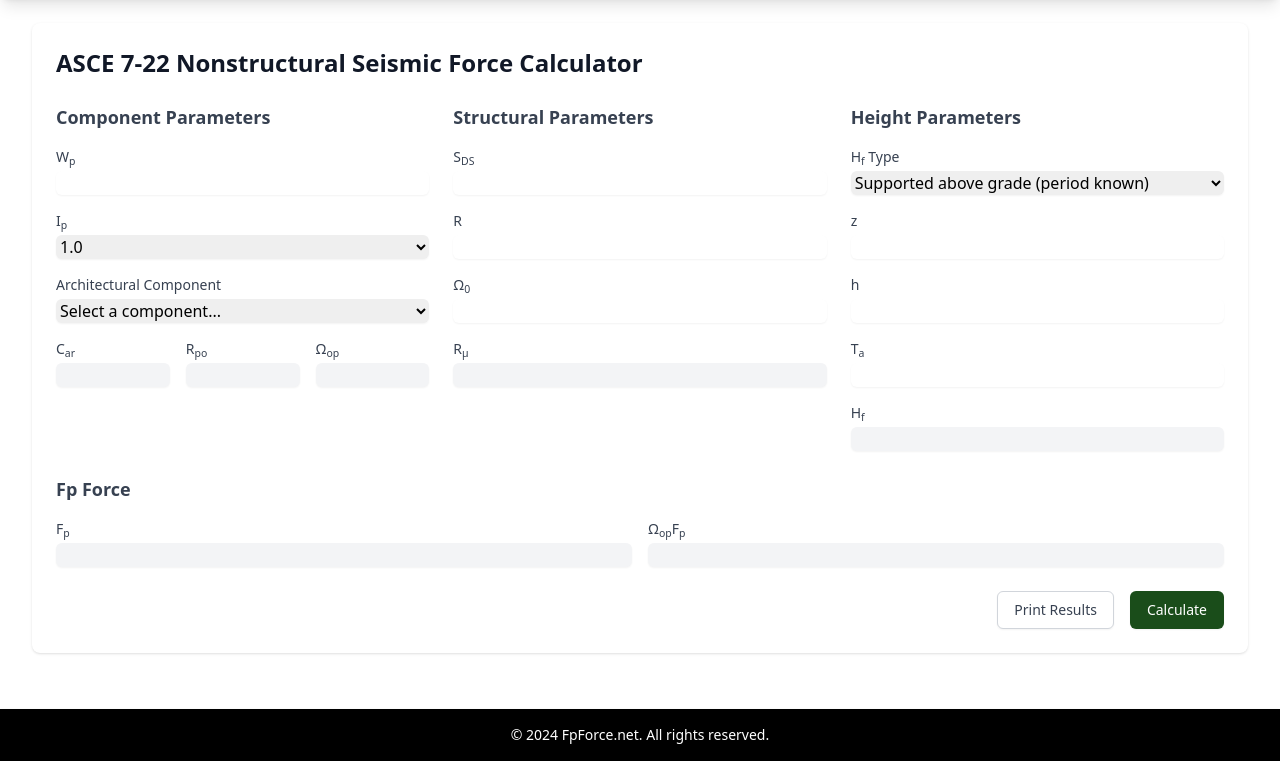
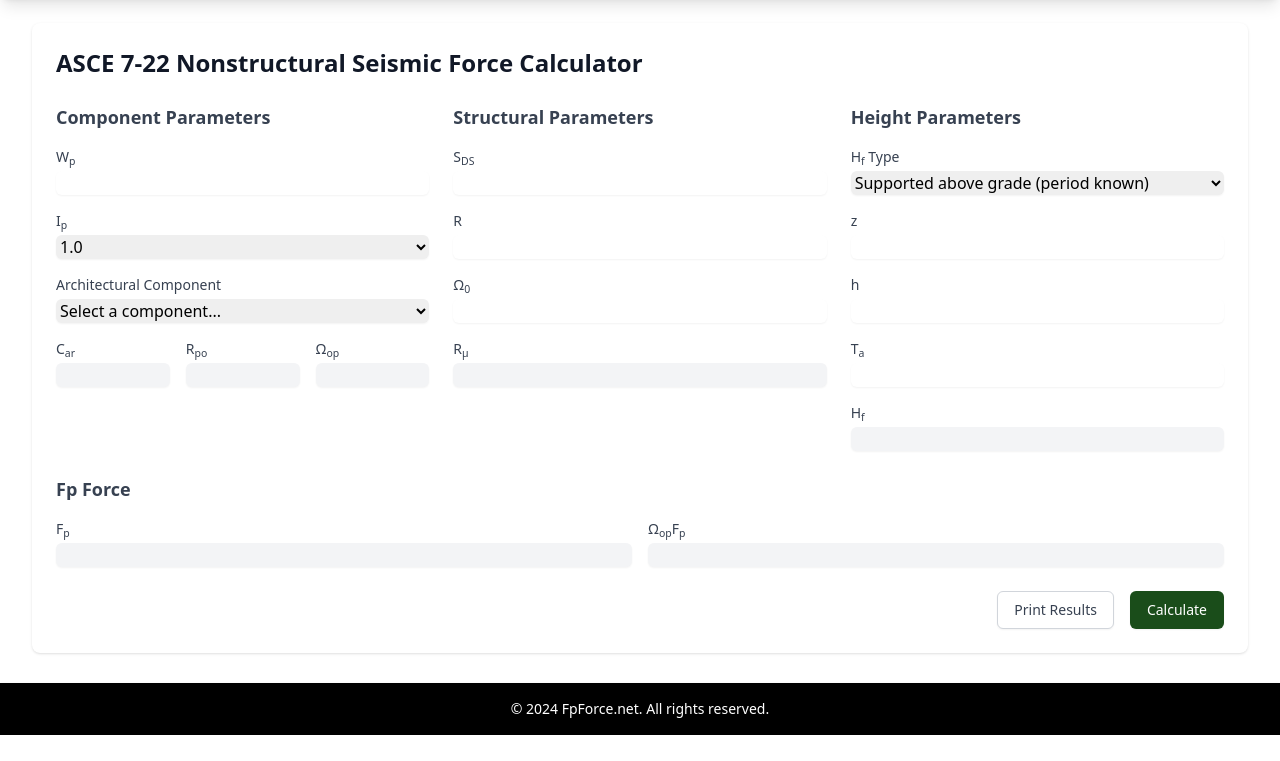
Before and after one commit to aclozovoy/FpForceCalculator, a Flask app: page / in a window 1280 px wide. Shown: the part 65-826 px from the top of the page. After the commit the page ends 800 px from the top, so only its background shows below. Run offline with Flask 3, Linux system fonts and the light colour scheme; some libraries are stand-ins or nearby versions.

Commit message:
Fix footer

```diff
--- a/flask-app/app/templates/base.html
+++ b/flask-app/app/templates/base.html
@@ -20,7 +20,7 @@
         <link rel="stylesheet" href="https://cdnjs.cloudflare.com/ajax/libs/font-awesome/6.0.0/css/all.min.css">
         {% block head %}{% endblock %}
     </head>
-    <body class="bg-white min-h-screen">
+    <body class="bg-white min-h-screen flex flex-col">
         <nav class="bg-darkgreen shadow-lg">
             <div class="max-w-7xl mx-auto px-4">
                 <div class="flex justify-between h-16">
@@ -41,11 +41,11 @@
             </div>
         </nav>
 
-        <main class="max-w-7xl mx-auto py-6 sm:px-6 lg:px-8">
+        <main class="flex-grow max-w-7xl mx-auto py-6 sm:px-6 lg:px-8">
             {% block content %}{% endblock %}
         </main>
 
-        <footer class="bg-black shadow mt-8">
+        <footer class="bg-black shadow mt-auto">
             <div class="max-w-7xl mx-auto py-4 px-4 sm:px-6 lg:px-8">
                 <p class="text-center text-white text-sm">
                     &copy; 2024 FpForce.net. All rights reserved.
```
